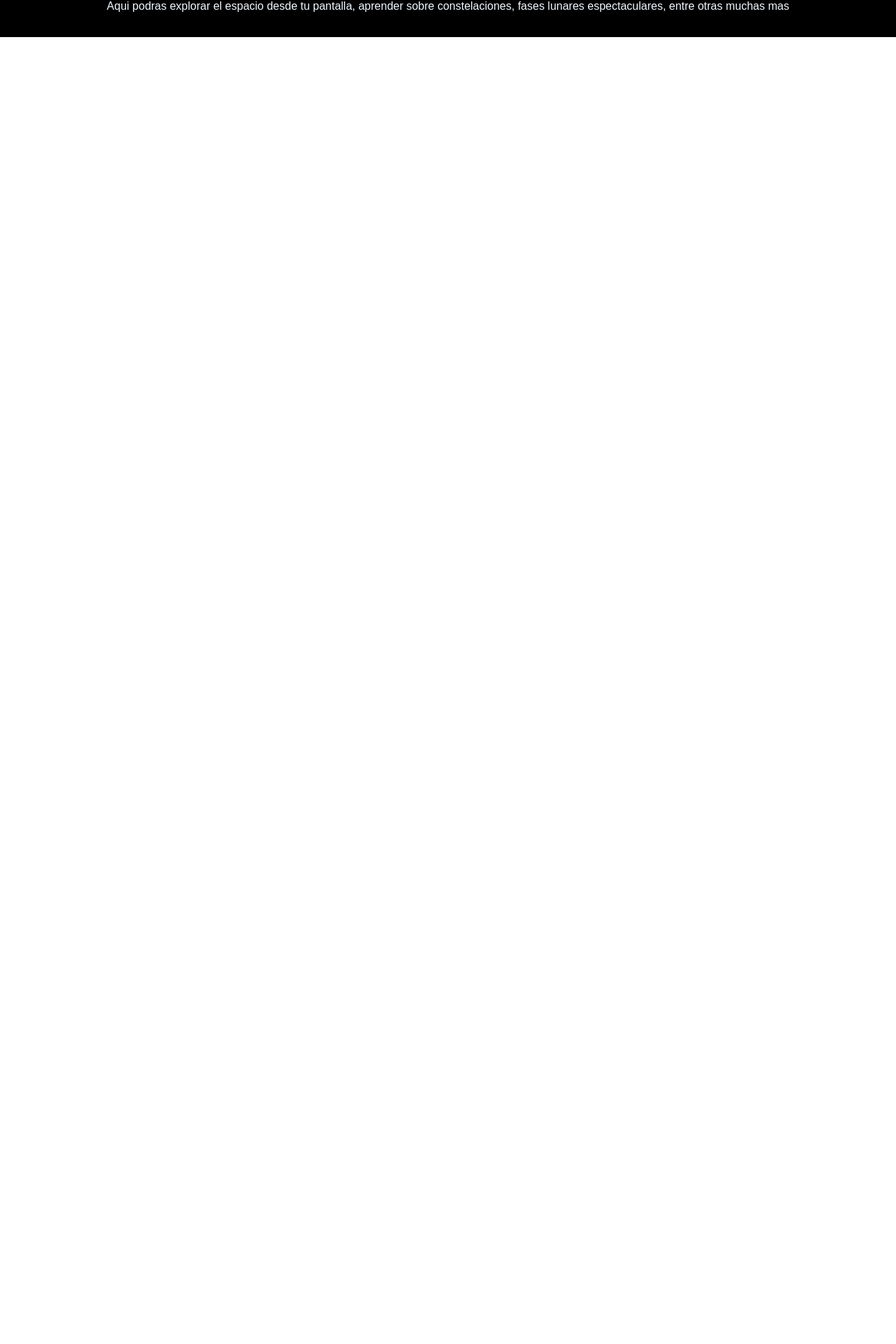
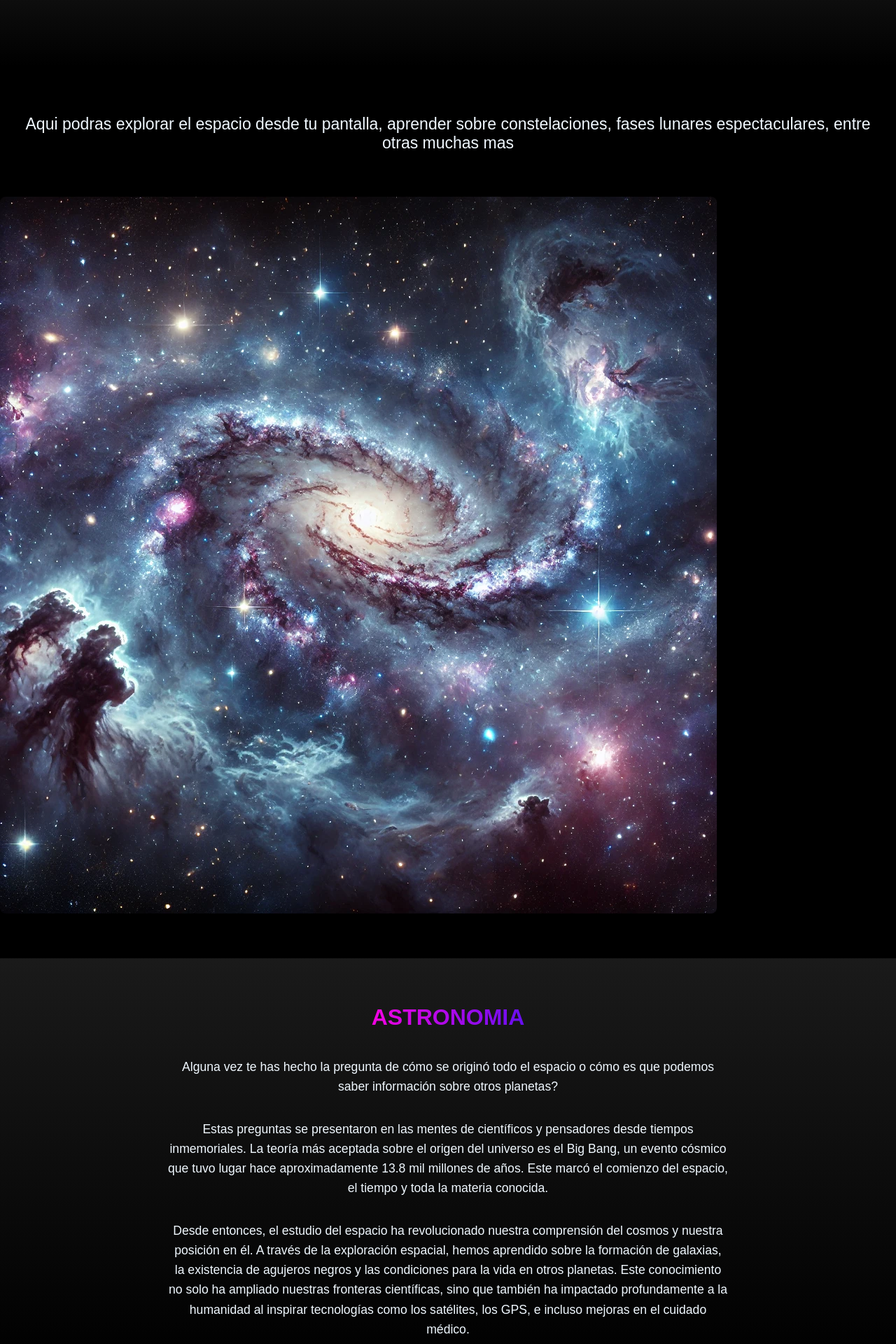
Before and after one commit to Mauricio-Noe/Api-Nasa, a React (Create React App) app: page / in a window 1280 px wide. Shown: the part 876-2796 px from the top of the page at 70% size. Before the commit the page ends 945 px from the top, so only its background shows below. Built offline with nearby package versions, Linux system fonts and the light colour scheme.

Commit message:
cambios del context

```diff
--- a/src/App.css
+++ b/src/App.css
@@ -61,7 +61,8 @@ color:white;
  }
   .text-precentacion{
    padding:15px;
-   padding-top:auto;
+   padding-bottom: 50px;
+   padding-top:35px;
    text-align: center;
    justify-content: center;
    overflow: hidden;
@@ -70,25 +71,65 @@ color:white;
    color: aliceblue;
   }
   .text-subprecentacion{
-    padding:35px;
-    padding-top:auto;
+    padding:20px;
+    padding-top:20px;
     text-align: center;
     justify-content: center;
     overflow: hidden;
     position: relative;
     color: aliceblue;
-
+   font-size: 23px;
 
   }
 .container-api{
-  background-color: rgba(255, 255, 255, 0.1);
+  background: linear-gradient(to bottom, rgba(255, 255, 255, 0.1),rgba(0, 0, 0, 0.667) );
   display: flex;
   flex-wrap: wrap;
   align-items: center;
   justify-content: center;
   padding-top: 32px;
+  padding-bottom: 90px;
+  margin-bottom: 50px;
 
 }
+
+.container-info {
+  margin-top: 60px;
+  padding-top: 40px;
+  padding-bottom: 40px;
+  background: linear-gradient(to bottom, rgba(255, 255, 255, 0.1), rgba(0, 0, 0, 0.7)); /* Similar a .container-api */
+  color: white; /* Asegura que el texto sea visible sobre el fondo oscuro */
+  display: flex;
+  flex-direction: column;
+  align-items: center;
+  justify-content: center;
+  text-align: center;
+}
+
+.titulo-info {
+  font-size: 2rem; /* Tamaño del título */
+  font-weight: bold;
+  color: #f503e1; /* El mismo color usado en otros títulos */
+  text-transform: uppercase; /* Para dar un efecto más fuerte */
+  margin-bottom: 20px; /* Espacio debajo del título */
+  background: linear-gradient(99deg, #f503e1, #660ff1); /* Gradiente igual al de otros elementos */
+  -webkit-background-clip: text;
+  -webkit-text-fill-color: transparent;
+}
+
+.texto-info {
+  font-size: 1.1rem; /* Tamaño de texto legible */
+  line-height: 1.6;
+  margin-bottom: 15px; /* Espacio entre párrafos */
+  max-width: 800px; /* Limita el ancho de los párrafos */
+  text-align: center;
+  color: aliceblue; /* Color de texto acorde con el diseño */
+}
+
+.texto-info:last-child {
+  margin-bottom: 0; /* El último párrafo no tendrá margen inferior */
+}
+
 
 /* Media Query para pantallas pequeñas */
 @media (max-width: 758px) {
--- a/src/App.jsx
+++ b/src/App.jsx
@@ -39,9 +39,12 @@ import {  ApiProvider} from './componentes/context1';
 import Navbar from './componentes/Navbar';
 import ApinasaComponent from './componentes/peticion-api';
 import imgastronomia  from "./IMG-ASTRONOMIA/astronomia.jpg";
-import { APIsection2 } from './componentes/peticionapi-2';
+import imgespacio from "./IMG-ASTRONOMIA/imgespacio.jpg";
+import { Nosotros } from './componentes/nosotros';
+import Proceso from './componentes/peticionapi-2';
 function App() {
   return (
+            <ApiProvider>
     <BrowserRouter>
       <div className="App">
         <section className='navbar'>
@@ -52,6 +55,7 @@ function App() {
             <Route
               path='/'
               element={
+                <>
                 <section className='Inicio-app'>
                      <h1 className='sub-text-titulo'>
                     Aqui podras encontrar datos relacionados con la astrologia como datos y imagenes de la nasa !!!
@@ -72,22 +76,46 @@ function App() {
 
 
                  </section>
-                  <ApiProvider>
                     <section className="container-api">
                   <h3><center> Oo tal vez ver la publicacion del dia por parte de la nasa !! </center>  </h3>
                       <ApinasaComponent />
                     </section>
-                  </ApiProvider>
                   <p className='text-subprecentacion'>Aqui podras explorar el espacio desde tu pantalla, aprender sobre constelaciones, fases lunares espectaculares, entre otras muchas mas </p>
+                         <img className='img-precentacion ' src={imgespacio} alt='' />
+                </section>
 
-                </section>
-              }
-            />
-            <Route path='HOJA2' element={    <APIsection2 />   } > </Route>
+
+                  <section className='container-info'>
+
+                 <h1 className='titulo-info' > ASTRONOMIA</h1>
+
+
+                 <p className='texto-info'>
+  Alguna vez te has hecho la pregunta de cómo se originó todo el espacio o cómo es que podemos saber información sobre otros planetas?
+</p>
+<p className='texto-info'>
+  Estas preguntas se presentaron en las mentes de científicos y pensadores desde tiempos inmemoriales. La teoría más aceptada sobre el origen del universo es el Big Bang, un evento cósmico que tuvo lugar hace aproximadamente 13.8 mil millones de años. Este marcó el comienzo del espacio, el tiempo y toda la materia conocida.
+</p>
+<p className='texto-info'>
+  Desde entonces, el estudio del espacio ha revolucionado nuestra comprensión del cosmos y nuestra posición en él. A través de la exploración espacial, hemos aprendido sobre la formación de galaxias, la existencia de agujeros negros y las condiciones para la vida en otros planetas. Este conocimiento no solo ha ampliado nuestras fronteras científicas, sino que también ha impactado profundamente a la humanidad al inspirar tecnologías como los satélites, los GPS, e incluso mejoras en el cuidado médico.
+</p>
+
+                  </section>
+
+
+            </>
+
+
+               }
+              />
+
+            <Route path='HOJA2' element={    <Proceso />   } > </Route>
+            <Route path='nosotros' element={<Nosotros />}>  </Route>
           </Routes>
         </main>
       </div>
     </BrowserRouter>
+              </ApiProvider>
   );
 }
 
--- a/src/componentes/Navbar.jsx
+++ b/src/componentes/Navbar.jsx
@@ -36,9 +36,10 @@ return(
   <li
    useRef={menuref}
   className={`opc-navbar  ${isclose ? `active`:``} `}>
+
    <ul> <Link className="opcion" to="/">Inicio </Link> </ul>
    <ul> <Link className="opcion" to="/HOJA2">Hoja2</Link> </ul>
-   <ul> <Link className="opcion" to="/">Nosotros </Link></ul>
+   <ul> <Link className="opcion" to="/nosotros">Nosotros </Link></ul>
    <ul> <Link className="opcion" to="/">Contacto </Link></ul>
 
  </li>
--- /dev/null
+++ b/src/componentes/nosotros.jsx
@@ -0,0 +1,23 @@
+import React from "react";
+
+export const  Nosotros =()=>{
+
+return(
+<section className="container-nosotros">
+<div className="texto-conatiner">
+<p>dddddddddddddddddddddddd
+dddddddddddddddddddddddd
+ddddddddddddddddddddddddddd
+ddddddddddddddddddddddddddd
+dddddddddddddddddddddddd
+</p>
+
+</div>
+
+
+
+</section>
+
+)
+
+}
--- a/src/componentes/peticionapi-2.jsx
+++ b/src/componentes/peticionapi-2.jsx
@@ -1,13 +1,87 @@
+/*import {React, useContext,useEffect} from "react";
+import { ApiContext } from "./context1";
+
+
+export function APIsection2() {
+    const {
+        nasaData ,
+         loading,
+         error,
+         fetchWeatherData
+         } = useContext(ApiContext);
+
+    useEffect(()=> {
+     fetchWeatherData();
+    }, []);
+    if (loading) return <p>Cargando datos...</p>;
+
+    // Mostrar mensaje de error si ocurre un problema
+    if (error) return <p>Error: {error}</p>;
+
+    // Validar que los datos existen antes de renderizarlos
+    if (!nasaData) return <p>No hay datos disponibles.</p>;
+    return(
+
+            <section className="container-api2">
+
+             <h1 className="title-api">{nasaData.title}</h1>
+          <h4 className="info-api">{nasaData.explanation}</h4>
+          <img className="nasa-image" src={nasaData.url} alt={nasaData.title} />
+          <h5 className="date-PI">{nasaData.date}</h5>
+        </section>
+
+    )
+}*/
+
+
+/* async const apinasa (){
+ const api = "/*************";}
+  try{
+  const response = await response(api)
+   throw(error)
+  }
+const data= response.json()
+
+
+
+
+} *//*
+import React, { useContext, useEffect } from "react";
+import { ApiContext } from "./context1";
+
+export function APIsection2() {
+  const {
+    weatherData,      // Datos de la API
+    loading,       // Estado de carga
+    error,         // Errores en la solicitud
+    fetchWeatherData, // Función para cargar los datos
+  } = useContext(ApiContext);
+
+  // Cargar datos al montar el componente
+  useEffect(() => {
+    fetchWeatherData();
+  }, [fetchWeatherData]);
+
+  // Mostrar mensaje de carga
+  if (loading) return <p>Cargando datos...</p>;
+
+  // Mostrar mensaje de error si ocurre un problema
+  if (error) return <p>Error: {error}</p>;
+
+  // Validar que los datos existen antes de renderizarlos
+  if (!weatherData) return <p>No hay datos disponibles.</p>;
+
+}
+*/
 import React from "react";
-import { ApiContext } from "./context1";
-export function APIsection2() {
 
-    return(
-        <section>
-         <p>hola
+ function Proceso (){
+return(
 
-         </p>
+  <div className="proceso">
+  En Proceso
+  </div>
+)
 
-        </section>
-    )
 }
+export default Proceso;
--- /dev/null
+++ b/src/styles/proceso.css
@@ -0,0 +1,6 @@
+.proceso {
+    width: 100vh;           /* Ocupa todo el ancho disponible */
+    height: 100vh;         /* Ocupa todo el alto de la ventana */
+    max-width: 100vh;       /* Limita el ancho al 100% de su contenedor */
+    max-height: 100vh;     /* Limita el alto al 100% de la ventana */
+  }
```
Also changed, not shown: src/IMG-ASTRONOMIA/imgespacio.jpg (added).
